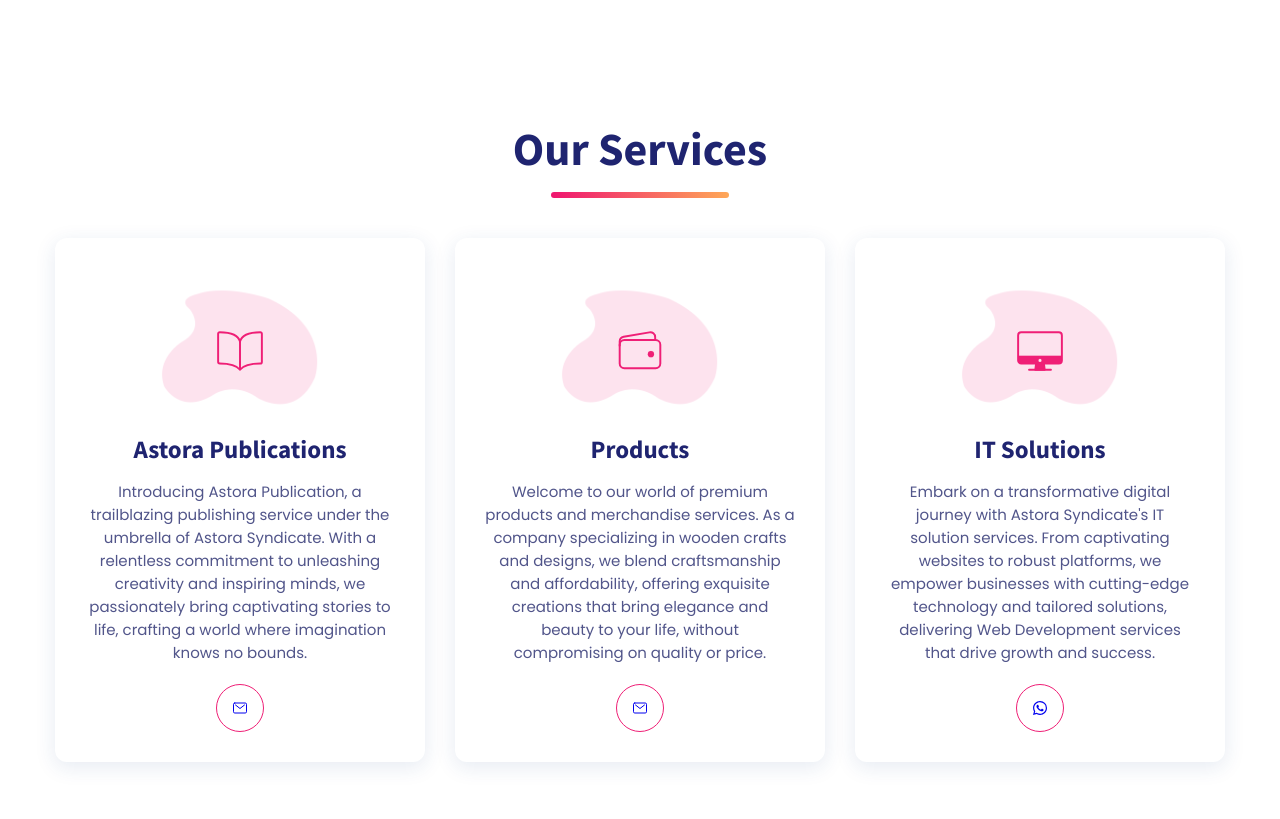
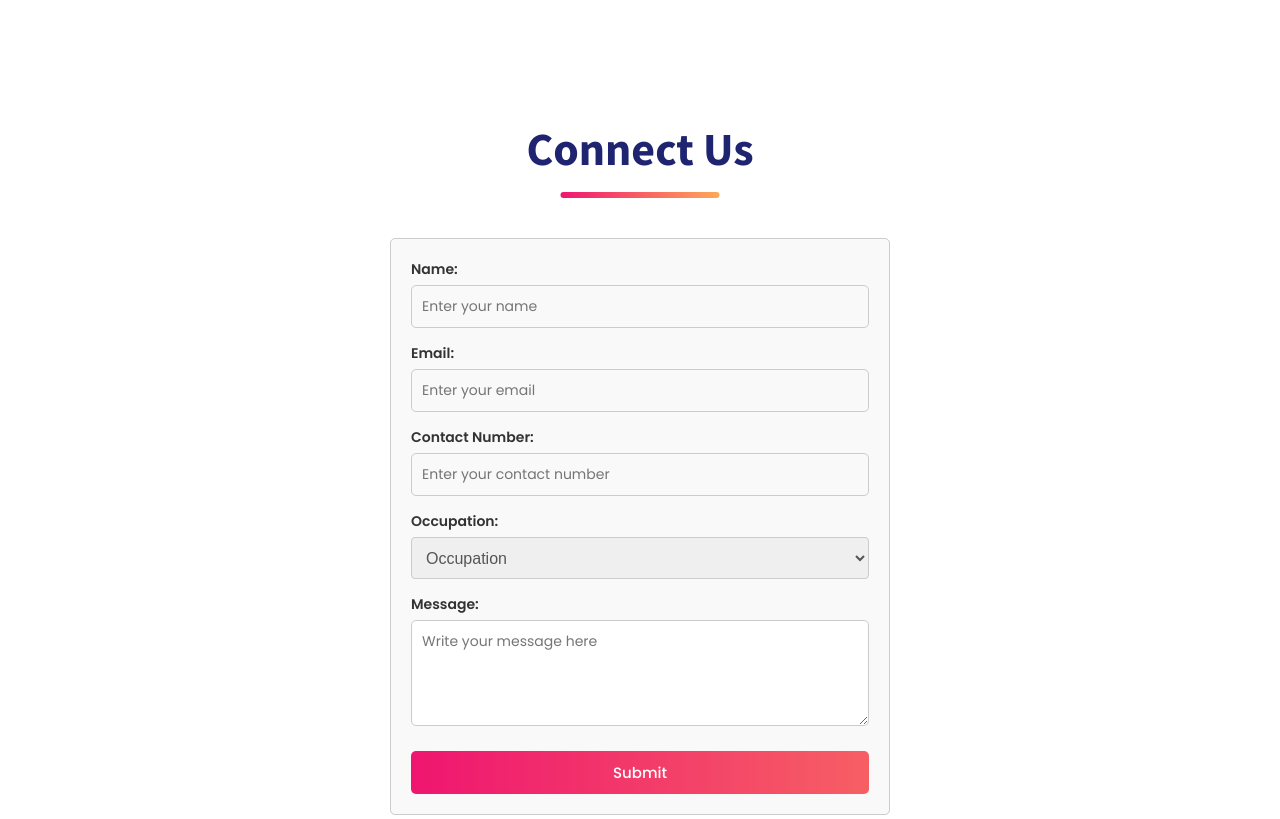
Before and after one commit to tejasshelake20/NewAstora, a plain HTML site: page index.html in a window 1280 px wide. Shown: the part 1460-2279 px from the top of the page. Drawn offline with nearby package versions, Linux system fonts and the light colour scheme; a web font is replaced by a local one.

Commit message:
Update index.html

```diff
--- a/index.html
+++ b/index.html
@@ -189,6 +189,124 @@
 
                 </div>
             </section>
+
+
+
+
+            <section class="section register" id="register">
+                <style>
+                    .register-form {
+                        display: flex;
+                        flex-direction: column;
+                        gap: 15px;
+                        padding: 20px;
+                        border: 1px solid #ccc;
+                        border-radius: 5px;
+                        max-width: 500px;
+                        margin: 0 auto;
+                        background-color: #f9f9f9;
+                    }
+
+                    .form-group {
+                        display: flex;
+                        flex-direction: column;
+                        gap: 5px;
+                    }
+
+                    .form-group label {
+                        font-size: 14px;
+                        font-weight: 600;
+                        color: #333;
+                    }
+
+                    .form-group input,
+                    .form-group textarea {
+                        padding: 10px;
+                        border: 1px solid #ccc;
+                        border-radius: 5px;
+                        font-size: 14px;
+                        width: 100%;
+                        font-family: inherit;
+                    }
+
+                    .btn {
+                        padding: 10px 20px;
+                        margin-top: 10px;
+                        background-color: #087c61;
+                        color: white;
+                        border: none;
+                        cursor: pointer;
+                        border-radius: 5px;
+                    }
+
+                    .btn:hover {
+                        background-color: #065c48;
+                    }
+
+                    select {
+            height: 42px; /* Same as input height */
+            padding: 10px; /* Same as input padding */
+            font-size: 16px; /* Same as input font-size */
+            color: #555; /* Matches label color */
+            border: 1px solid #ccc; /* Same border as inputs */
+            border-radius: 4px; /* Same border radius */
+        }
+
+select option:first-child {
+    color: #999; /* Placeholder color */
+}
+
+
+                </style>
+
+                <div class="container">
+
+                    <h2 class="h2 section-title underline">Connect Us</h2>
+
+                    <form action="#" method="POST" class="register-form">
+
+                        <div class="form-group">
+                            <label for="name">Name:</label>
+                            <input type="text" id="name" name="name" placeholder="Enter your name" required>
+                        </div>
+
+                        <div class="form-group">
+                            <label for="email">Email:</label>
+                            <input type="email" id="email" name="email" placeholder="Enter your email" required>
+                        </div>
+
+                        <div class="form-group">
+                            <label for="contact">Contact Number:</label>
+                            <input type="tel" id="contact" name="contact" placeholder="Enter your contact number" required>
+                        </div>
+
+                        <div class="form-group">
+                            <label for="occupation">Occupation:</label>
+                            <select id="occupation" name="occupation" required>
+                                <option value="">Occupation</option>
+                                <option value="corporate">Corporate Employee</option>
+                                <option value="self-employed">Self Employed</option>
+                                <option value="housewife">Housewife</option>
+                                <option value="student">Student</option>
+                                <option value="corporate">Government Official</option>
+                                <option value="others">Others</option>
+                            </select>
+                        </div>
+
+                        <div class="form-group">
+                            <label for="message">Message:</label>
+                            <textarea id="message" name="message" placeholder="Write your message here" rows="4"></textarea>
+                        </div>
+
+                        <button type="submit" class="btn">Submit</button>
+
+                    </form>
+
+                </div>
+            </section>
+
+
+
 
 
 
```
